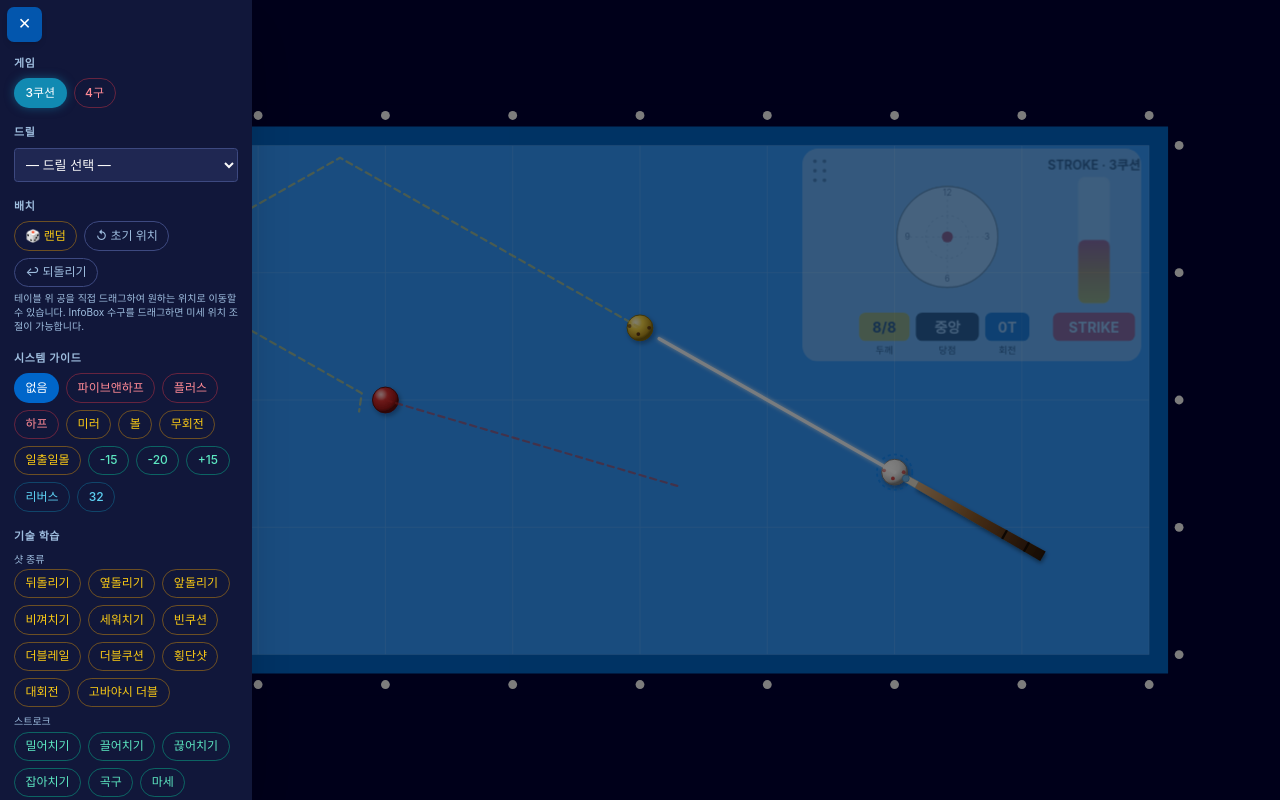
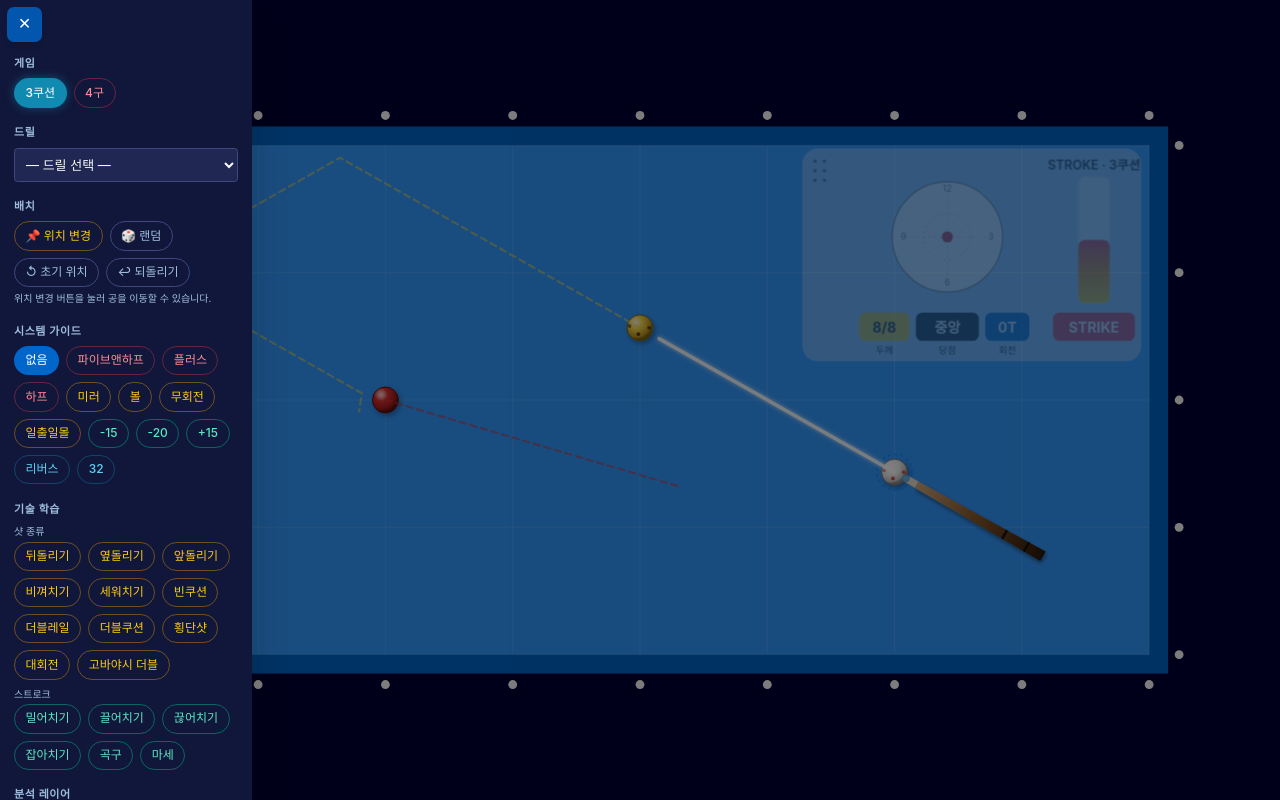
Before and after one commit to kshc11-art/billiards-pwa, a React (Vite) app: page / in a window 1280 px wide. Both pictures are taken after a click on the button "메뉴". Built offline with nearby package versions, Linux system fonts and the light colour scheme; a web font is replaced by a local one.

Commit message:
Add files via upload

```diff
--- a/src/InfoBox.tsx
+++ b/src/InfoBox.tsx
@@ -52,14 +52,14 @@ const DIAL_Y = 56;
 // 큐볼·적구 시각화 — 동일 크기 r=28 (사용자 명시 좀 더 큼).
 const CUE_BALL_DIAL_CX = 20;
 const CUE_BALL_DIAL_CY = 0;
-const CUE_BALL_DIAL_R = 32;
+const CUE_BALL_DIAL_R = 35;
 const BALL_DIAL_R = CUE_BALL_DIAL_R;
-// 당점 max 위치 — 큐볼 반지름의 0.85 (실제 당구에서 3팁은 큐볼 끝까지 가지 않음).
-// 끝까지 치면 큐대 미스·찍힘 위험. 3팁 = 큐볼 안전 영역 끝 (≈ R×0.85).
-//   1팁 = R × 0.85 / 3 = R × 0.283 (큐볼 안)
-//   2팁 = R × 0.85 × 2/3 = R × 0.567
-//   3팁 = R × 0.85 = 큐볼 안전 max
+// 당점 max 위치 — 물리적으로 3팁 = 공 반지름의 65%.
+// 실제 당구: 큐볼 끝(100%)에 치면 엇나감(miscue). 3팁 = 안전 최대.
+// UI 드래그 전체 범위 = 3팁으로 매핑 → 끝까지 안 가도 3팁 도달.
 const CUE_DOT_RANGE = CUE_BALL_DIAL_R * 0.85;
+// 물리 a/b 최대값 (dot 끝 = MAX_TIP_FRACTION × R)
+const MAX_TIP_FRACTION = 0.65;
 // 적구 옵셋 max — 두께 시각화 (8/8=0, 4/8=R, 0/8=2R).
 // max = 2R = 56 (박스 220 안 STROKE 영역 cx=152와 분리).
 const TARGET_CX_DIFF_MAX = 2 * CUE_BALL_DIAL_R;
@@ -462,12 +462,12 @@ export default function InfoBox({ isPortrait }: InfoBoxProps) {
         const local = pt.matrixTransform(ctm2.inverse());
         const dx = local.x - pos.x - DIAL_X - cueDialCxAtStart;
         const dy = local.y - pos.y - DIAL_Y - CUE_BALL_DIAL_CY;
-        let a = dx / CUE_DOT_RANGE;
-        let b = -dy / CUE_DOT_RANGE;
+        let a = (dx / CUE_DOT_RANGE) * MAX_TIP_FRACTION;
+        let b = (-dy / CUE_DOT_RANGE) * MAX_TIP_FRACTION;
         const r = Math.hypot(a, b);
-        if (r > 1) {
-          a /= r;
-          b /= r;
+        if (r > MAX_TIP_FRACTION) {
+          a = a / r * MAX_TIP_FRACTION;
+          b = b / r * MAX_TIP_FRACTION;
         }
         setCue({ a, b });
       };
@@ -720,8 +720,8 @@ export default function InfoBox({ isPortrait }: InfoBoxProps) {
 
               {/* 당점 빨간 점 (큐볼 따라가기) — 수구 색에 따라 대비색 사용 */}
               <circle
-                cx={cueDialCx + cue.a * CUE_DOT_RANGE}
-                cy={-cue.b * CUE_DOT_RANGE}
+                cx={cueDialCx + (cue.a / MAX_TIP_FRACTION) * CUE_DOT_RANGE}
+                cy={(-cue.b / MAX_TIP_FRACTION) * CUE_DOT_RANGE}
                 r={3.5}
                 fill={sys.cueBallId === 'yellow' ? '#5A2E0E' : '#D63030'}
                 pointerEvents="none"
@@ -730,8 +730,8 @@ export default function InfoBox({ isPortrait }: InfoBoxProps) {
               {/* 권장 당점 — 시스템 표준 (activeExample 없을 때) */}
               {recommendedImpact && !activeExample && (
                 <circle
-                  cx={cueDialCx + recommendedImpact.a * CUE_DOT_RANGE}
-                  cy={-recommendedImpact.b * CUE_DOT_RANGE}
+                  cx={cueDialCx + (recommendedImpact.a / MAX_TIP_FRACTION) * CUE_DOT_RANGE}
+                  cy={(-recommendedImpact.b / MAX_TIP_FRACTION) * CUE_DOT_RANGE}
                   r={3.5}
                   fill="none"
                   stroke="#FACA15"
--- a/src/Menu.tsx
+++ b/src/Menu.tsx
@@ -147,6 +147,8 @@ export default function Menu() {
   const randomizeBalls = useAppStore((s) => s.randomizeBalls);
   const undoPosition = useAppStore((s) => s.undoPosition);
   const prevSnapshot = useAppStore((s) => s.prevSnapshot);
+  const positionEditMode = useAppStore((s) => s.positionEditMode);
+  const setPositionEditMode = useAppStore((s) => s.setPositionEditMode);
   const clearResult = useAppStore((s) => s.clearResult);
 
   // derived
@@ -269,9 +271,16 @@ export default function Menu() {
             <Section title="배치">
               <ChipRow>
                 <Chip
+                  active={positionEditMode}
+                  onClick={() => setPositionEditMode(!positionEditMode)}
+                  tone="tier2"
+                >
+                  {positionEditMode ? '✏️ 편집 중' : '📌 위치 변경'}
+                </Chip>
+                <Chip
                   active={false}
                   onClick={() => randomizeBalls()}
-                  tone="tier2"
+                  tone="neutral"
                 >
                   🎲 랜덤
                 </Chip>
@@ -294,8 +303,9 @@ export default function Menu() {
                 </Chip>
               </ChipRow>
               <p className="mt-1.5 text-[10px] text-[#9FBEDF] leading-snug">
-                테이블 위 공을 직접 드래그하여 원하는 위치로 이동할 수 있습니다.
-                InfoBox 수구를 드래그하면 미세 위치 조절이 가능합니다.
+                {positionEditMode
+                  ? '테이블 위 공을 드래그하여 위치를 변경하세요. 완료 후 다시 눌러 잠금.'
+                  : '위치 변경 버튼을 눌러 공을 이동할 수 있습니다.'}
               </p>
             </Section>
 
--- a/src/Table.tsx
+++ b/src/Table.tsx
@@ -71,6 +71,7 @@ export default function Table() {
   const simRev = useAppStore((s) => s.simRev);
   const result = useAppStore((s) => s.result);
   const setBallPos = useAppStore((s) => s.setBallPos);
+  const positionEditMode = useAppStore((s) => s.positionEditMode);
 
   // 시스템 가이드 라인 흰 점선은 v0.7.8에서 제거됨 (실제 시뮬 진로와 혼동되어 노이즈).
   // 시스템 가이드는 SystemGuideLines (응용 예시 적용 시 1개 라인) + DiamondLabels로 충분.
@@ -190,6 +191,7 @@ export default function Table() {
   // 공 드래그
   const handleBallPointerDown = useCallback(
     (e: React.PointerEvent<SVGCircleElement>, ballId: string) => {
+      if (!positionEditMode) return; // 위치 편집 모드가 아니면 드래그 비활성
       const target = e.currentTarget;
       const svg = target.ownerSVGElement;
       if (!svg) return;
@@ -229,7 +231,7 @@ export default function Table() {
       target.addEventListener('pointerup', onUp as EventListener);
       target.addEventListener('pointercancel', onUp as EventListener);
     },
-    [sys, setBallPos]
+    [sys, setBallPos, positionEditMode]
   );
 
   return (
@@ -347,7 +349,7 @@ export default function Table() {
                 stroke={stroke}
                 strokeWidth="0.6"
                 filter="url(#ballShadow)"
-                style={{ cursor: 'grab', touchAction: 'none' }}
+                style={{ cursor: positionEditMode ? 'grab' : 'default', touchAction: 'none' }}
                 onPointerDown={(e) => handleBallPointerDown(e, id)}
               />
               {/* 광택 하이라이트 */}
--- a/src/store.ts
+++ b/src/store.ts
@@ -271,6 +271,9 @@ export interface AppState {
     cueBallId: string;
   } | null;
 
+  /** 공 위치 편집 모드 — true일 때만 테이블에서 공 드래그 가능. */
+  positionEditMode: boolean;
+
   // ── Actions ───────────────────────────────────────
   setGame: (game: Game) => void;
   setFourBallMode: (mode: FourBallMode) => void;
@@ -294,6 +297,8 @@ export interface AppState {
   randomizeBalls: () => void;
   /** 이전 포지션으로 되돌리기. */
   undoPosition: () => void;
+  /** 공 위치 편집 모드 토글. */
+  setPositionEditMode: (on: boolean) => void;
   clearResult: () => void;
   setAnimFrame: (frame: number) => void;
 
@@ -364,6 +369,7 @@ export const useAppStore = create<AppState>()(
       menu: DEFAULT_MENU,
       stats: DEFAULT_STATS,
       prevSnapshot: null,
+      positionEditMode: false,
 
       // ── 게임/시스템 ─────────────────────────────────
       setFourBallMode: (mode) => set({ fourBallMode: mode }),
@@ -837,6 +843,7 @@ export const useAppStore = create<AppState>()(
 
       clearResult: () => set({ result: null, animFrame: -1 }),
       setAnimFrame: (frame) => set({ animFrame: frame }),
+      setPositionEditMode: (on) => set({ positionEditMode: on }),
 
       // ── 연속 플레이: 시뮬 최종 위치 반영 ──────────────
       applyFinalPositions: (capturedFrames, capturedVerdict) => {
```
